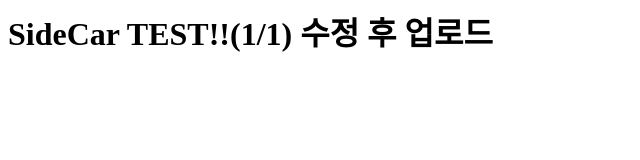
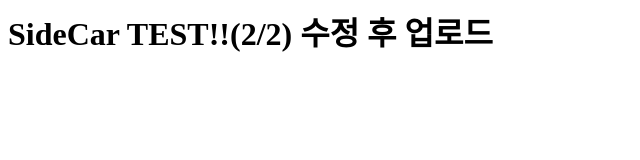
Before and after one commit to ChangGeun-Park/-Test, a plain HTML site: page index.html in a window 1280 px wide. Shown: the full height of the page, 0-640 px from the left. Drawn offline with Linux system fonts and the light colour scheme.

Commit message:
Update index.html

```diff
--- a/index.html
+++ b/index.html
@@ -1 +1 @@
-<h1> SideCar TEST!!(1/1) 수정 후 업로드</h1>
+<h1> SideCar TEST!!(2/2) 수정 후 업로드</h1>
```
